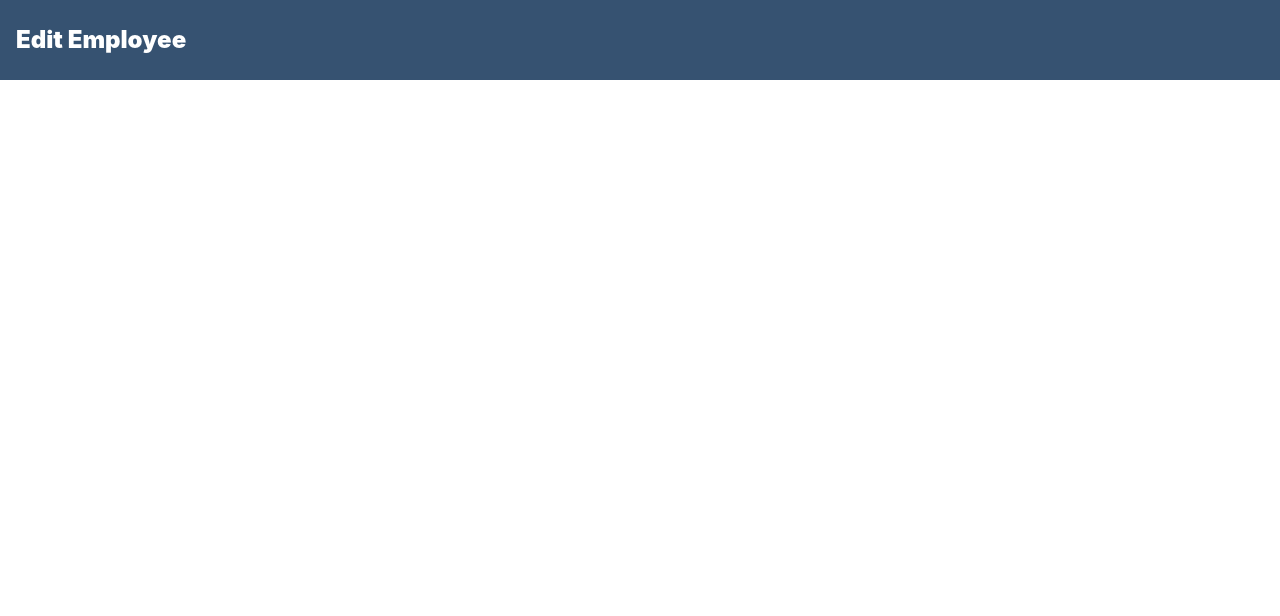
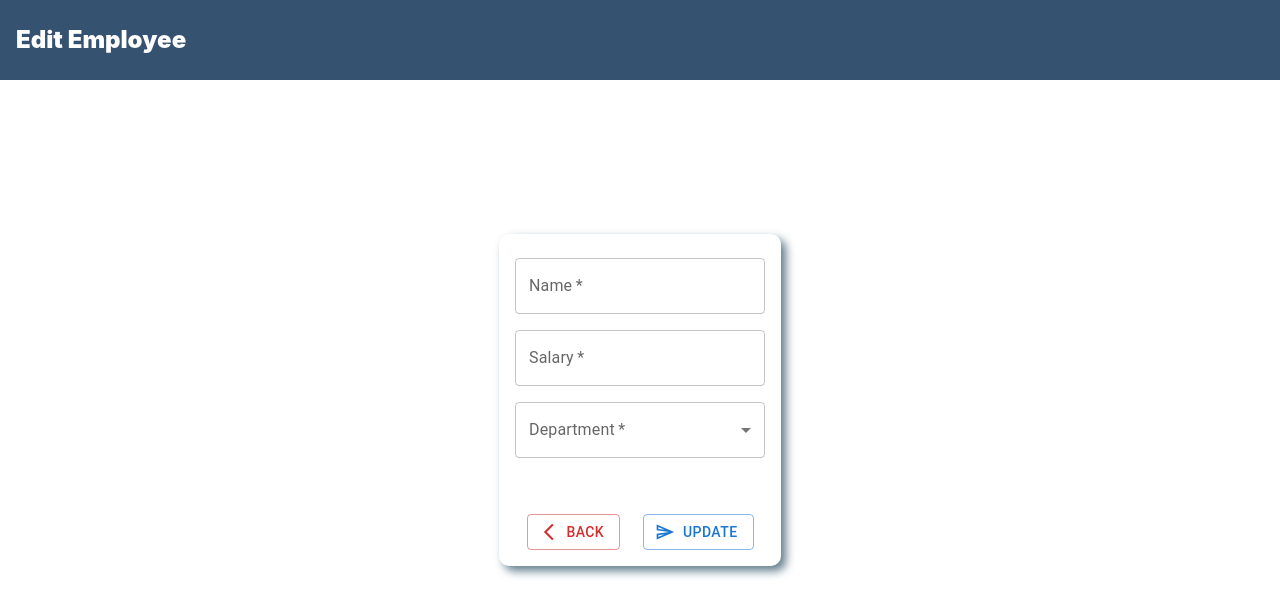
Before and after one commit to jianhong1998/employee-webpage, a React (Create React App) app: page /edit-employee in a window 1280 px wide. Shown: the top 616 px of the page. Built offline with nearby package versions, Linux system fonts and the light colour scheme.

Commit message:
Edit Employee page init

```diff
--- a/src/components/forms/updateEmployeeForm.component.tsx
+++ b/src/components/forms/updateEmployeeForm.component.tsx
@@ -74,7 +74,6 @@ const UpdateEmployeeForm: FC = () => {
                 className={classes.input}
                 value={salaryInputData.dataValue}
                 onChange={salaryInputOnChangeHandler}
-
             />
             <TextField
                 id="update-employee-form-select-department"
--- a/src/components/forms/updateEmployeeForm.module.scss
+++ b/src/components/forms/updateEmployeeForm.module.scss
@@ -1,5 +1,6 @@
 .updateEmployeeForm {
     .input {
         margin: 0.5em 0;
+        width: 250px;
     }
 }
--- /dev/null
+++ b/src/pages/editEmployee.module.scss
@@ -0,0 +1,29 @@
+
+.sectionContainer {
+    width: 100vw;
+    height: 80vh;
+    margin: 0 auto;
+    display: flex;
+    justify-content: center;
+    align-items: center;
+    flex-wrap: wrap;
+
+    .formContainer {
+        border-radius: 10px;
+        box-shadow: 5px 5px 10px #607d8b;
+        padding: 1em;
+    }
+
+    .editEmployeeForm {
+        width: max-content;
+        height: max-content;
+    }
+
+    .buttonsContainer {
+        display: flex;
+        width: 100%;
+        justify-content: space-around;
+        align-items: center;
+        margin: 3em 0 0 0;
+    }
+}
--- a/src/pages/editEmployee.page.tsx
+++ b/src/pages/editEmployee.page.tsx
@@ -1,17 +1,55 @@
-import { FC, useEffect } from "react";
+import classes from './editEmployee.module.scss';
+
+import { FC, MouseEventHandler, useEffect } from "react";
 import { useAppDispatch } from "../store/index.store";
 import { appHeaderAction } from "../store/appHeader.slice";
+import UpdateEmployeeForm from '../components/forms/updateEmployeeForm.component';
+import { Button } from '@mui/material';
+import SendOutlinedIcon from '@mui/icons-material/SendOutlined';
+import ArrowBackIosOutlinedIcon from '@mui/icons-material/ArrowBackIosOutlined';
+import { updateEmployeeFormActions } from '../store/updateEmployeeForm.slice';
+import { Link } from 'react-router-dom';
 
 const EditEmployeePage: FC = () => {
     const dispatch = useAppDispatch();
+
+    const onBackButtonOnClick: MouseEventHandler = () => {
+        dispatch(updateEmployeeFormActions.clear());
+    }
 
     useEffect(() => {
         dispatch(appHeaderAction.setTitle({title: 'Edit Employee'}));
     }, []);
 
     return (
-        <>
-        </>
+        <div className={classes.sectionContainer}>
+            <div className={classes.formContainer}>
+                <form className={`${classes.editEmployeeForm}`}>
+                    <UpdateEmployeeForm />
+                </form>
+                <div className={`${classes.buttonsContainer}`}>
+                    <Button
+                        variant={'outlined'}
+                        color={'error'}
+                        startIcon={<ArrowBackIosOutlinedIcon />}
+                        size={'medium'}
+                        onClick={onBackButtonOnClick}
+                    >
+                        <Link to={'/'}>
+                            Back
+                        </Link>
+                    </Button>
+                    <Button
+                        variant={'outlined'}
+                        color={'primary'}
+                        startIcon={<SendOutlinedIcon />}
+                        size={'medium'}
+                    >
+                        Update
+                    </Button>
+                </div>
+            </div>
+        </div>
     );
 }
 
```
